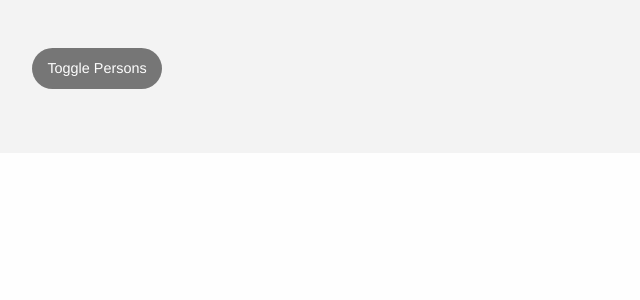
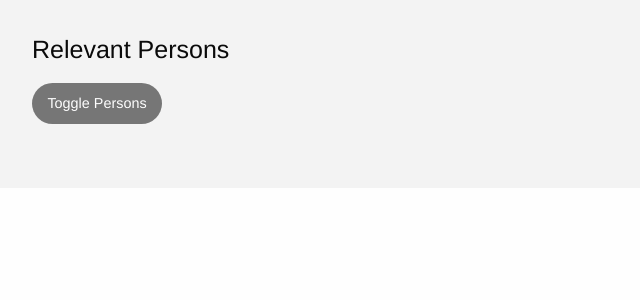
Before and after one commit to IamManchanda/react-app, a React app: page / in a window 1280 px wide. Shown: the top 300 px of the page, without its empty margins (0-640 px from the left). Built offline with nearby package versions, Linux system fonts and the light colour scheme.

Commit message:
More changes to project structure!

```diff
--- a/public/css/styles.css
+++ b/public/css/styles.css
@@ -4,7 +4,7 @@
 .app {
   padding-top: 1rem;
   background: #f3f3f3;
-  padding: 2rem 2rem 3rem; }
+  padding: 1rem 2rem 3rem; }
 
 .app-Person {
   margin: .5rem .75rem;
@@ -22,5 +22,8 @@
 .app-Cockpit {
   margin-top: 1rem; }
 
+.app-Cockpit_Title {
+  margin-bottom: 1rem; }
+
 .app-Cockpit_Button {
   border-radius: 5000px; }
--- a/src/components/cockpit/AppCockpit.js
+++ b/src/components/cockpit/AppCockpit.js
@@ -11,6 +11,7 @@ const AppCockpit = (props) => {
   return (
     <div className="app-Cockpit grid-x grid-margin-x">
       <div className="cell">
+        <h4 className="app-Cockpit_Title">{props.appTitle}</h4>
         <button
           className={'button app-Cockpit_Button' + toggleStateCSS.join(' ')}
           onClick={props.clicked}>
--- a/src/components/cockpit/_app-Cockpit.scss
+++ b/src/components/cockpit/_app-Cockpit.scss
@@ -1,5 +1,9 @@
 .app-Cockpit {
   margin-top: 1rem;
+}
+
+.app-Cockpit_Title {
+  margin-bottom: 1rem;
 }
 
 .app-Cockpit_Button {
--- a/src/containers/App.js
+++ b/src/containers/App.js
@@ -50,6 +50,7 @@ class App extends Component {
     return (
       <div className="app">
         <AppCockpit
+          appTitle={this.props.title}
           showPersons={this.state.showPersons}
           persons={this.state.persons}
           clicked={this.togglePersonsHandler} />
--- a/src/containers/_app.scss
+++ b/src/containers/_app.scss
@@ -1,5 +1,5 @@
 .app {
   padding-top: 1rem;
   background: #f3f3f3;
-  padding: 2rem 2rem 3rem;
+  padding: 1rem 2rem 3rem;
 }
--- a/src/index.js
+++ b/src/index.js
@@ -3,5 +3,5 @@ import ReactDOM from 'react-dom';
 import App from './containers/App';
 import registerServiceWorker from './registerServiceWorker';
 
-ReactDOM.render(<App />, document.getElementById('root'));
+ReactDOM.render(<App title="Relevant Persons" />, document.getElementById('root'));
 registerServiceWorker();
```
